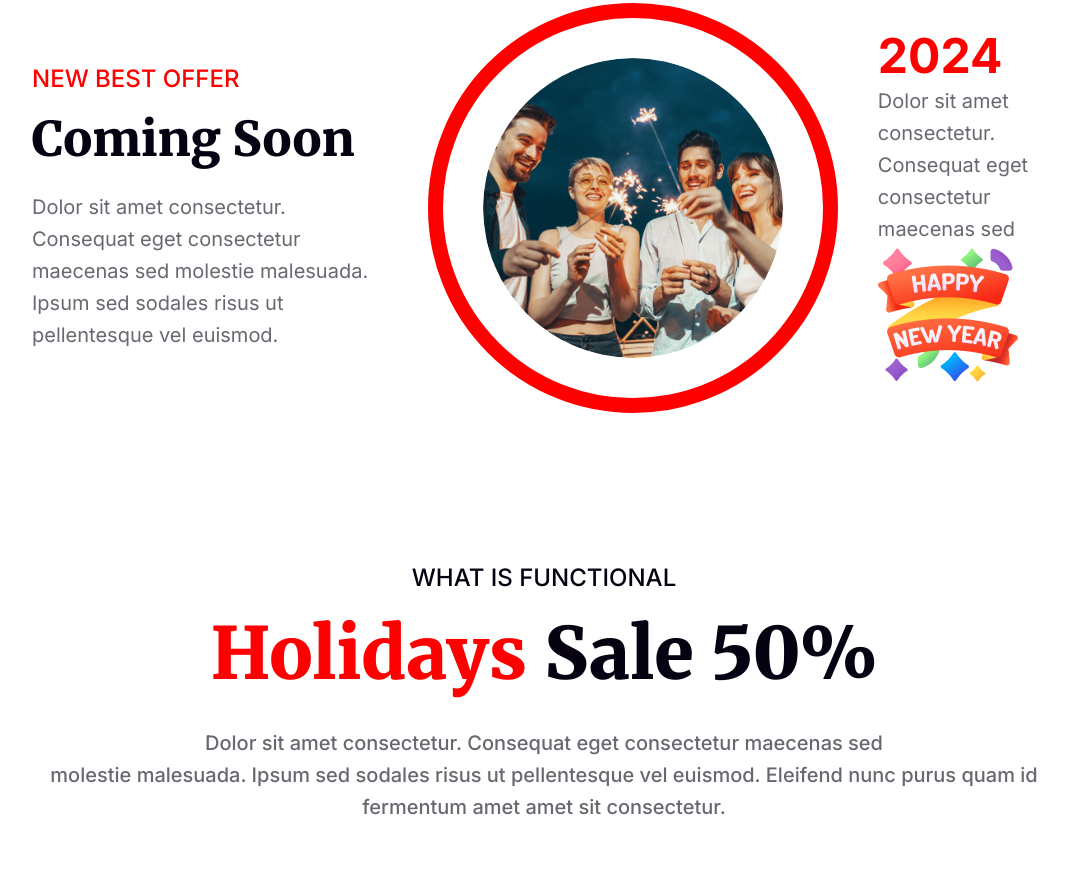
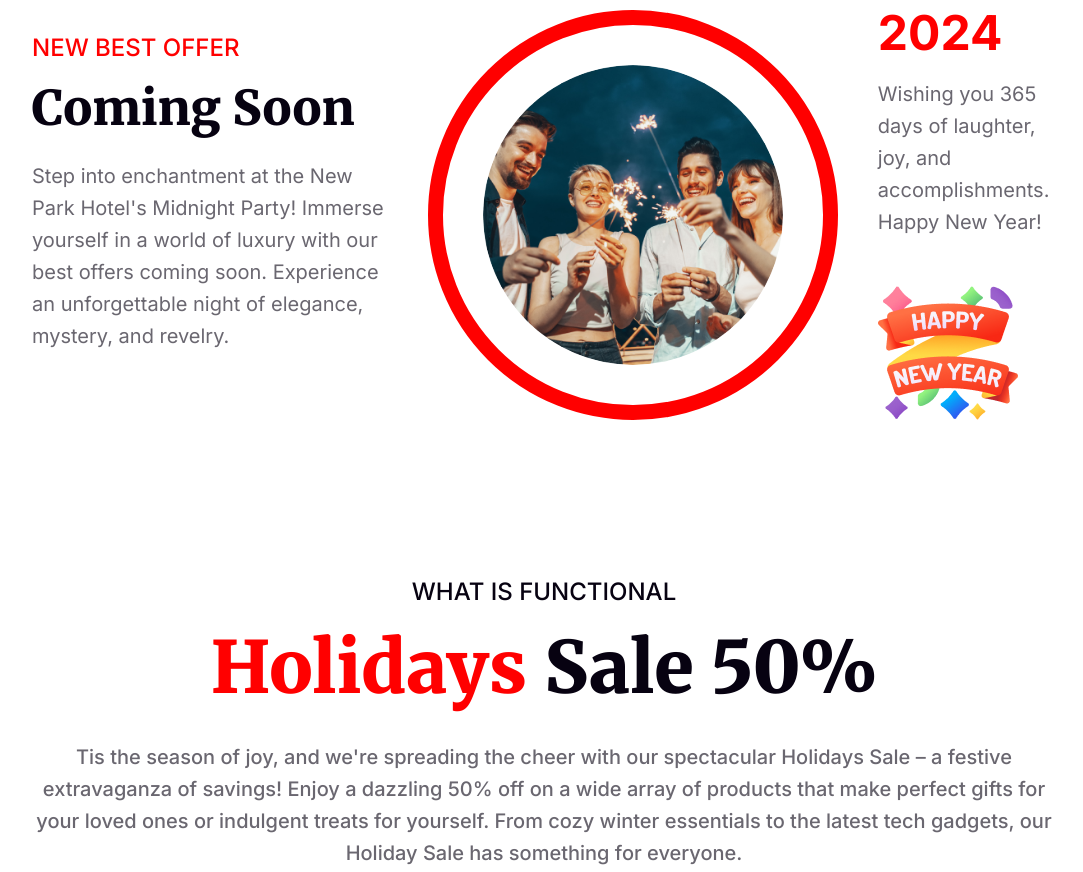
Before and after one commit to sajjadsadiq/new-year, a plain HTML site: page index.html in a window 1280 px wide. Shown: the part 3050-3922 px from the top of the page, without its empty margins (96-1179 px from the left). Drawn offline with Linux system fonts and the light colour scheme.

Commit message:
update website content

```diff
--- a/assets/styles/style.css
+++ b/assets/styles/style.css
@@ -177,6 +177,10 @@ main,
   font-family: Inter;
   font-size: 48px;
   font-weight: 700;
+}
+
+.new-year-description{
+  margin: 16px 0 45px 0;
 }
 
 /* Happy New Year Offer Section End */
--- a/index.html
+++ b/index.html
@@ -37,9 +37,10 @@
             midnight party
           </h1>
           <p>
-            Dolor sit amet consectetur. Consequat eget consectetur maecenas sed
-            molestie
-            malesuada. Ipsum sed sodales risus ut pellentesque vel euismod.
+            The clock struck twelve, signaling the arrival of a mysterious
+            midnight party. In a secluded mansion, shadows danced as guests
+            adorned in elegant masks and shimmering gowns entered through secret
+            passages.
           </p>
           <strong>join Now</strong>
         </div>
@@ -62,9 +63,10 @@
           <strong>NEW BEST OFFER</strong>
           <h3>Coming Soon</h3>
           <p class="new-year-description">
-            Dolor sit amet consectetur. Consequat eget consectetur maecenas sed
-            molestie malesuada. Ipsum sed sodales risus ut pellentesque vel
-            euismod.
+            Step into enchantment at the New Park Hotel's Midnight Party!
+            Immerse yourself in a world of luxury with our best offers coming
+            soon. Experience an unforgettable night of elegance, mystery, and
+            revelry.
           </p>
         </div>
         <img
@@ -74,8 +76,9 @@
         />
         <div class="new-year-2024">
           <h1>2024</h1>
-          <p class="new-year-description">
-            Dolor sit amet consectetur. Consequat eget consectetur maecenas sed
+          <p class="new-year-description new-year-description">
+            Wishing you 365 days of laughter, joy, and accomplishments. Happy
+            New Year!
           </p>
           <img src="./assets/images/happy_new_year.png" alt="" />
         </div>
@@ -88,11 +91,12 @@
           <strong>WHAT IS FUNCTIONAL</strong>
           <h1><span>Holidays</span> Sale 50%</h1>
           <p>
-            Dolor sit amet consectetur. Consequat eget consectetur maecenas sed
-            <br />
-            molestie malesuada. Ipsum sed sodales risus ut pellentesque vel
-            euismod. Eleifend nunc purus quam id <br />
-            fermentum amet amet sit consectetur.
+            Tis the season of joy, and we're spreading the cheer with our
+            spectacular Holidays Sale – a festive extravaganza of savings! Enjoy
+            a dazzling 50% off on a wide array of products that make perfect
+            gifts for your loved ones or indulgent treats for yourself. From
+            cozy winter essentials to the latest tech gadgets, our Holiday Sale
+            has something for everyone.
           </p>
         </div>
         <div class="discount-area">
@@ -117,9 +121,7 @@
         <strong>THE BEST GIFTS</strong>
         <h2>Our Awesome Portfolio</h2>
         <p>
-          Dolor sit amet consectetur. Consequat eget consectetur maecenas sed
-          molestie malesuada. <br />
-          Ipsum sed sodales risus ut pellentesque vel euismod.
+          Indulge in style this holiday season with our spectacular Holidays Sale – a 50% discount on Bug Shoes, Sunglasses, and more! Explore our awesome portfolio featuring trendy footwear, chic eyewear, and other must-have accessories. Elevate your fashion game and embrace the festive spirit with these incredible deals. Shop now and shine bright!
         </p>
         <div class="portfolio-products">
           <div class="portfolio-product">
@@ -149,9 +151,7 @@
         <img src="./assets/images/mail.png" alt="" />
         <h1>Subscribe Newsletter</h1>
         <p>
-          Dolor sit amet consectetur. Consequat eget consectetur maecenas sed
-          molestie malesuada. <br />
-          Ipsum sed sodales risus ut pellentesque vel euismod
+          Subscribe to our newsletter for exclusive updates and unlock big discounts! Stay informed, stylish, and save on your next purchase.
         </p>
         <div class="input-box-wrapper">
           <input type="email" placeholder="user@gmail.com" />
```
